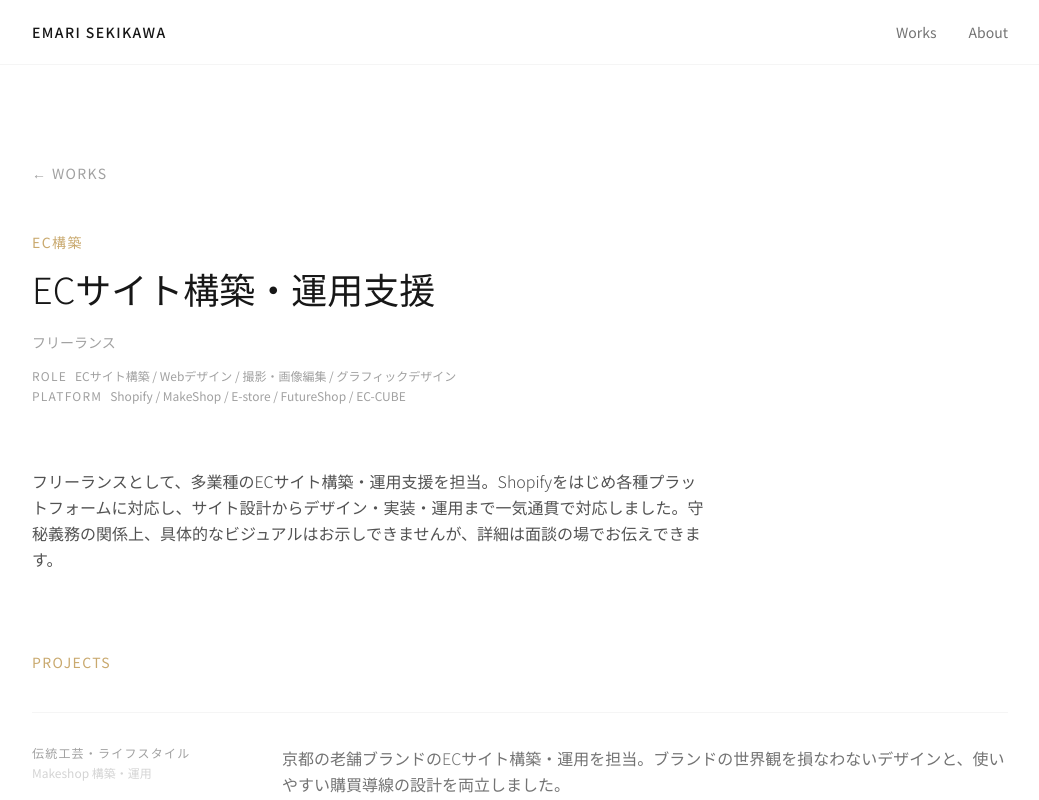
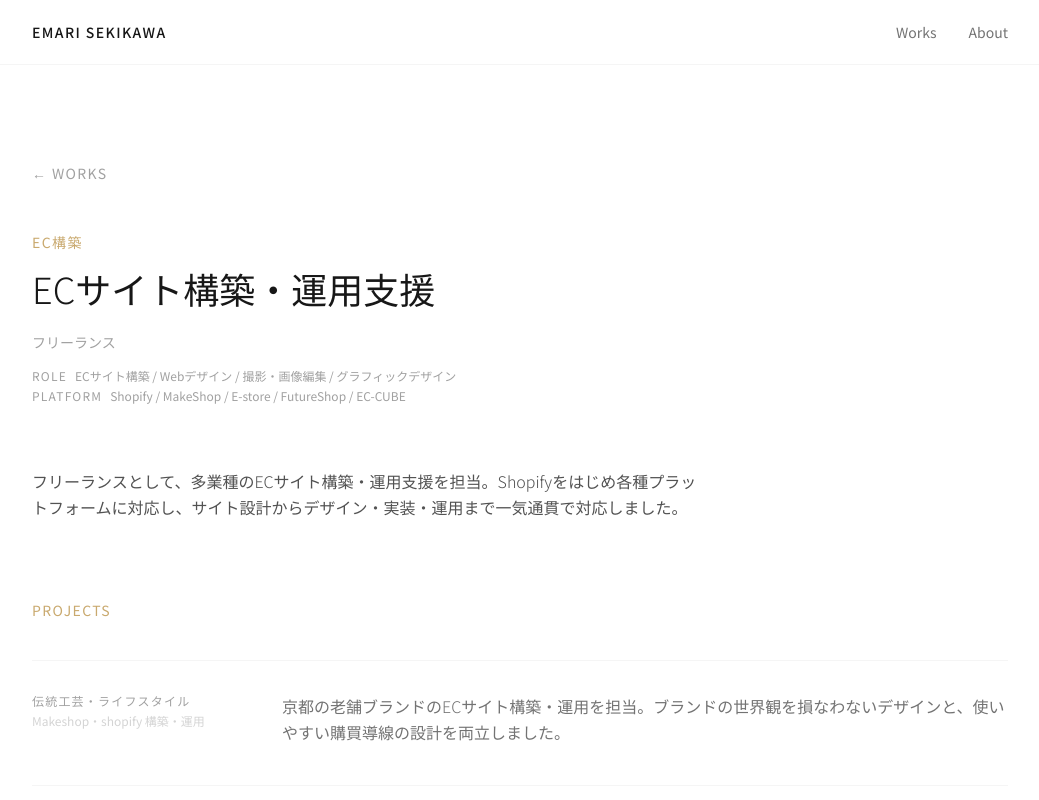
Before and after one commit to es1111101110/portfolio, a Next.js app: page /works/03 in a window 1280 px wide. Shown: the top 800 px of the page, without its empty margins (120-1159 px from the left). Built offline with nearby package versions, Linux system fonts and the light colour scheme.

Commit message:
Update page text

```diff
--- a/app/works/03/page.tsx
+++ b/app/works/03/page.tsx
@@ -4,7 +4,7 @@ export default function Work03Page() {
     const projects = [
         {
             industry: "伝統工芸・ライフスタイル",
-            service: "Makeshop 構築・運用",
+            service: "Makeshop・shopify 構築・運用",
             description:
                 "京都の老舗ブランドのECサイト構築・運用を担当。ブランドの世界観を損なわないデザインと、使いやすい購買導線の設計を両立しました。",
         },
@@ -75,7 +75,7 @@ export default function Work03Page() {
 
                 <div className="mb-20">
                     <p className="text-neutral-600 font-light leading-relaxed max-w-2xl">
-                        フリーランスとして、多業種のECサイト構築・運用支援を担当。Shopifyをはじめ各種プラットフォームに対応し、サイト設計からデザイン・実装・運用まで一気通貫で対応しました。守秘義務の関係上、具体的なビジュアルはお示しできませんが、詳細は面談の場でお伝えできます。
+                        フリーランスとして、多業種のECサイト構築・運用支援を担当。Shopifyをはじめ各種プラットフォームに対応し、サイト設計からデザイン・実装・運用まで一気通貫で対応しました。
                     </p>
                 </div>
 
```
